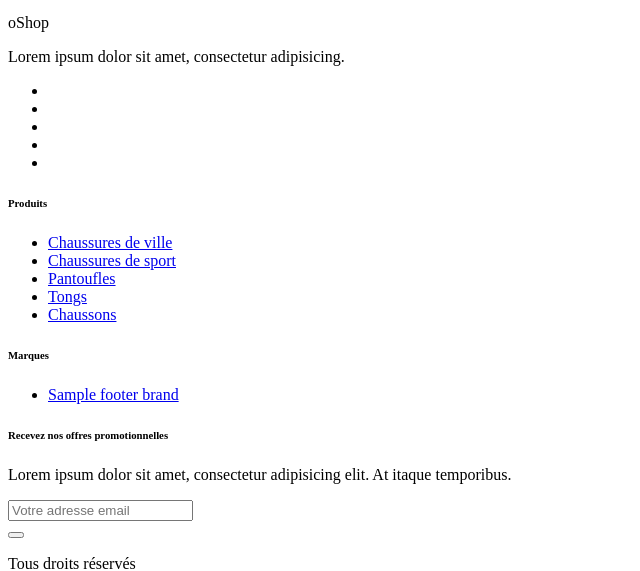
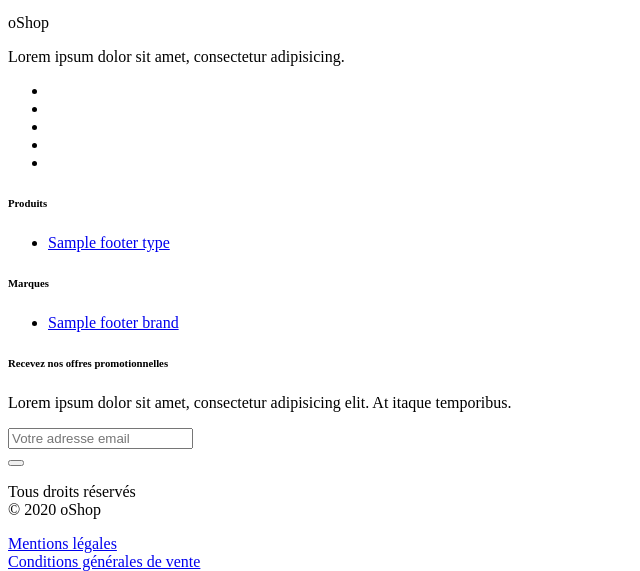
Before and after one commit to HenriTeinturier/cp6-oshop-frontend, a PHP site: template app/views/footer.tpl.php in a window 1280 px wide. Shown: the part 612-1183 px from the top of the page, without its empty margins (0-640 px from the left). Run offline with PHP 8.4, Linux system fonts and the light colour scheme; the template is opened without the code that fills it: most values are stand-ins (such as "Sample title", 1, 10 or a date in 2020); data that the repository does not hold is empty; some libraries are stand-ins or nearby versions.

Commit message:
footer category ok

```diff
--- a/app/Controllers/CoreController.php
+++ b/app/Controllers/CoreController.php
@@ -22,6 +22,9 @@ class CoreController {
        // On va chercher les 5 marques du footer à l'aide de la méthode dédiée dans le model Brand
        $brandModel = new Brand;
        $footerBrands = $brandModel->findAllForFooter();
+       $typeModel = new Type;
+       $footerTypes = $typeModel->findAllForFooter();
+
 
        require_once __DIR__ . '/../views/header.tpl.php';
        require_once __DIR__ . '/../views/' . $viewName . '.tpl.php';
--- a/app/views/footer.tpl.php
+++ b/app/views/footer.tpl.php
@@ -71,11 +71,12 @@
           <div class="col-lg-2 col-md-6 mb-5 mb-lg-0">
             <h6 class="text-uppercase text-dark mb-3">Produits</h6>
             <ul class="list-unstyled">
-              <li> <a href="#" class="text-muted">Chaussures de ville</a></li>
-              <li> <a href="#" class="text-muted">Chaussures de sport</a></li>
-              <li> <a href="#" class="text-muted">Pantoufles</a></li>
-              <li> <a href="#" class="text-muted">Tongs</a></li>
-              <li> <a href="#" class="text-muted">Chaussons</a></li>
+              <?php foreach($footerTypes as $currentType): ?>
+                <li> <a href="#" class="text-muted"><?= $currentType->getName() ?></a></li>
+              <?php endforeach ?>
+
+
+
             </ul>
           </div>
           <div class="col-lg-2 col-md-6 mb-5 mb-lg-0">
```
Also changed, not shown: app/Models/Type.php (+21 -0 lines).
